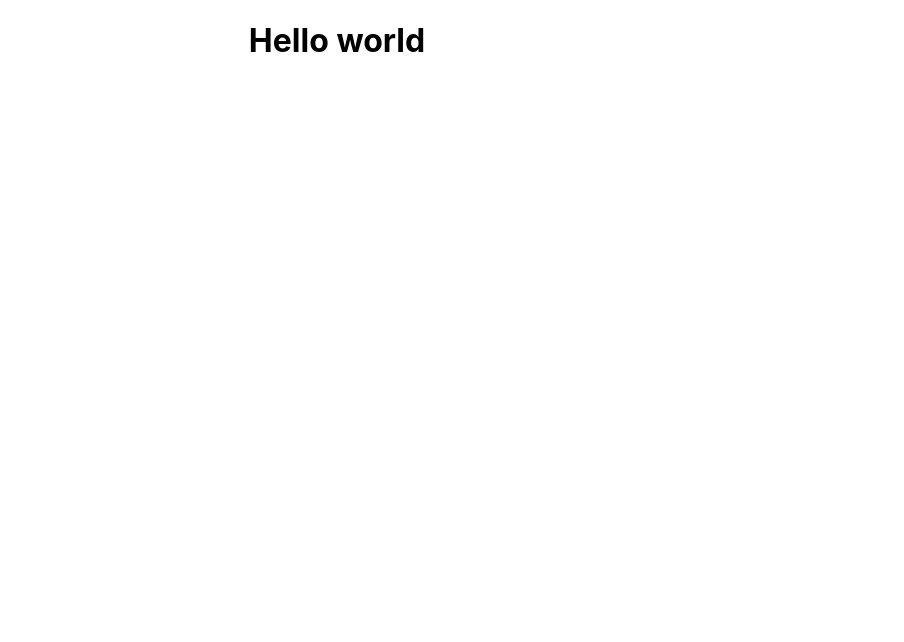
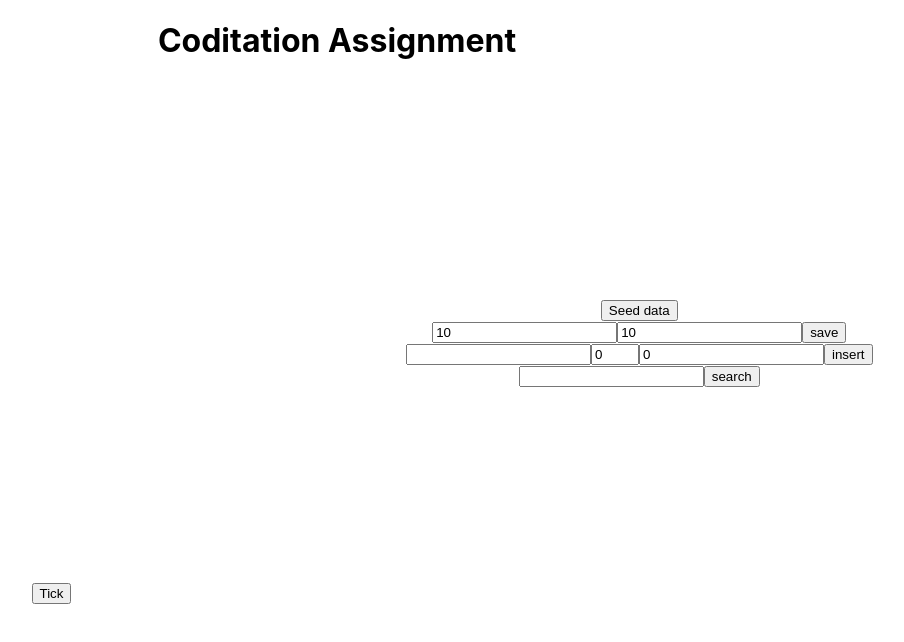
Before and after one commit to rushi1799/coditation-assignment, a React (Create React App) app: page / in a window 1280 px wide. Shown: the top 642 px of the page, without its empty margins (303-1207 px from the left). Built offline with nearby package versions, Linux system fonts and the light colour scheme.

Commit message:
initial ui and search logic

```diff
--- a/src/App.js
+++ b/src/App.js
@@ -1,20 +1,159 @@
+import { useState } from "react";
 import "./App.css";
 import { Board } from "./Board";
+import BoardComponent from "./BoardComponent";
 
 function App() {
-  let b = new Board(3, 3);
+  let b;
+  const [prev, setPrevGrid] = useState();
+  const [grid, setGrid] = useState([]);
+  const [search, setSearch] = useState("");
+  const [searchResult, setSearchResult] = useState();
 
-  b.setGrid();
-  b.setCell("a", 0, 1);
-  b.setCell("a", 1, 1);
-  b.setCell("a", 2, 1);
+  const [input, setInput] = useState({
+    rows: 10,
+    cols: 10,
+    rowno: 0,
+    colno: 0,
+    name: "",
+  });
 
-  b.showGrid();
-  b.tick();
-  b.showGrid();
+  const handleChange = (e) => {
+    setInput({ ...input, [e.target.name]: e.target.value });
+  };
+
+  const handleClick = () => {
+    prev.tick();
+    setGrid(prev.grid);
+    setPrevGrid(prev);
+  };
+
   return (
     <div className="App">
-      <h1>Hello world</h1>
+      <h1>Coditation Assignment</h1>
+      <div
+        style={{
+          display: "flex",
+          flexDirection: "row-reverse",
+          justifyContent: "space-evenly",
+          alignItems: "center",
+        }}>
+        <div>
+          <button>Seed data</button>
+          <form
+            onSubmit={(e) => {
+              e.preventDefault();
+              b = new Board(input.rows, input.cols);
+              b.setGrid();
+              b.setCell("a", 5, 9);
+              b.setCell("b", 6, 9);
+              b.setCell("c", 4, 9);
+              setPrevGrid(b);
+              setGrid(b.grid);
+            }}>
+            <input
+              type="number"
+              name="rows"
+              value={input.rows}
+              min={3}
+              onChange={(e) => handleChange(e)}
+            />
+            <input
+              type="number"
+              name="cols"
+              value={input.cols}
+              min={3}
+              onChange={(e) => handleChange(e)}
+            />
+            <button type="submit">save</button>
+          </form>
+          <form
+            onSubmit={(e) => {
+              e.preventDefault();
+
+              prev.setCell(
+                input.name,
+                Number(input.rowno),
+                Number(input.colno)
+              );
+              setInput((st) => ({
+                ...st,
+                name: "",
+                rowno: 0,
+                colno: 0,
+              }));
+              setGrid(prev);
+
+              setGrid((st) => [...prev.grid]);
+            }}>
+            <input
+              type="text"
+              name="name"
+              value={input.name}
+              min={0}
+              max={input.rows - 1}
+              onChange={(e) => handleChange(e)}
+            />
+            <input
+              type="number"
+              name="rowno"
+              value={input.rowno}
+              min={0}
+              max={input.rows - 1}
+              onChange={(e) => handleChange(e)}
+            />
+            <input
+              type="number"
+              name="colno"
+              value={input.colno}
+              max={input.cols - 1}
+              onChange={(e) => handleChange(e)}
+            />
+            <button type="submit">insert</button>
+          </form>
+          <form
+            onSubmit={(e) => {
+              e.preventDefault();
+              let flag = false;
+              for (let i = 0; i < input.rows; i++) {
+                for (let j = 0; j < input.cols; j++) {
+                  if (prev.grid[i][j].name === search) {
+                    flag = true;
+                    prev.setNeighbors(i, j);
+                    setSearchResult((st) => prev.grid[i][j]);
+
+                    break;
+                  }
+                }
+                if (flag) {
+                  break;
+                }
+              }
+              if (!flag) {
+                alert("Not found May be cell died in last tick");
+                setSearchResult();
+              }
+            }}>
+            <input
+              type="text"
+              name="search"
+              value={search}
+              onChange={(e) => setSearch(e.target.value)}
+            />
+
+            <button type="submit">search</button>
+          </form>
+          {searchResult && (
+            <div>
+              <p>name : {searchResult.name}</p>
+              <p>position : {`{${searchResult.x},${searchResult.y}}`}</p>
+              <p>status : {searchResult.isAlive ? "Alive" : "Dead"}</p>
+              <p>Alive Neighbors : {searchResult.aliveNeighbor}</p>
+            </div>
+          )}
+        </div>
+        <BoardComponent grid={grid ? grid : []} handleClick={handleClick} />
+      </div>
     </div>
   );
 }
--- a/src/Board.js
+++ b/src/Board.js
@@ -11,12 +11,13 @@ class Board {
     }
     for (let i = 0; i < this.x; i++) {
       for (let j = 0; j < this.y; j++) {
-        this.grid[i][j] = new Cell(`${i}${j}`, i, j);
+        this.grid[i][j] = new Cell(`${i}-${j}`, i, j);
       }
     }
   }
   setCell(name, x, y) {
-    this.grid[x][y].name = name;
+    name = name.trim();
+    this.grid[x][y].name = name.length > 0 ? name : `${x}-${y}`;
     this.grid[x][y].isAlive = true;
   }
 
@@ -56,14 +57,14 @@ class Board {
           } else if (this.grid[i][j].aliveNeighbor > 3) {
             newBoard.grid[i][j].isAlive = false;
           } else if (
-            this.grid[i][j].aliveNeighbor == 2 ||
-            this.grid[i][j].aliveNeighbor == 3
+            this.grid[i][j].aliveNeighbor === 2 ||
+            this.grid[i][j].aliveNeighbor === 3
           ) {
             newBoard.grid[i][j].isAlive = true;
             newBoard.grid[i][j].name = this.grid[i][j].name;
           }
         } else {
-          if (this.grid[i][j].aliveNeighbor == 3) {
+          if (this.grid[i][j].aliveNeighbor === 3) {
             newBoard.grid[i][j].isAlive = true;
           }
         }
--- /dev/null
+++ b/src/BoardComponent.jsx
@@ -0,0 +1,39 @@
+import React from "react";
+
+const BoardComponent = (props) => {
+  const { grid } = props;
+  return (
+    <div>
+      <div
+        style={{
+          width: 500,
+          height: 500,
+          boxSizing: "border-box",
+          display: "flex",
+          flexDirection: "column",
+        }}>
+        {grid.map((row, idx) => (
+          <div key={idx} style={{ display: "flex", width: "100%", flex: 1 }}>
+            {row.map((col) => (
+              <div
+                key={col.name}
+                style={{
+                  flex: 1,
+                  background: col.isAlive ? "rgba(0,0,0,0.5)" : "#ccc",
+                  border: "1px solid black",
+                }}></div>
+            ))}
+          </div>
+        ))}
+      </div>
+      <button
+        onClick={() => {
+          props.handleClick();
+        }}>
+        Tick
+      </button>
+    </div>
+  );
+};
+
+export default BoardComponent;
--- a/src/index.css
+++ b/src/index.css
@@ -1,13 +1,14 @@
 body {
   margin: 0;
-  font-family: -apple-system, BlinkMacSystemFont, 'Segoe UI', 'Roboto', 'Oxygen',
-    'Ubuntu', 'Cantarell', 'Fira Sans', 'Droid Sans', 'Helvetica Neue',
+  font-family: -apple-system, BlinkMacSystemFont, "Segoe UI", "Roboto", "Oxygen",
+    "Ubuntu", "Cantarell", "Fira Sans", "Droid Sans", "Helvetica Neue",
     sans-serif;
   -webkit-font-smoothing: antialiased;
   -moz-osx-font-smoothing: grayscale;
+  box-sizing: border-box;
 }
 
 code {
-  font-family: source-code-pro, Menlo, Monaco, Consolas, 'Courier New',
+  font-family: source-code-pro, Menlo, Monaco, Consolas, "Courier New",
     monospace;
 }
```
